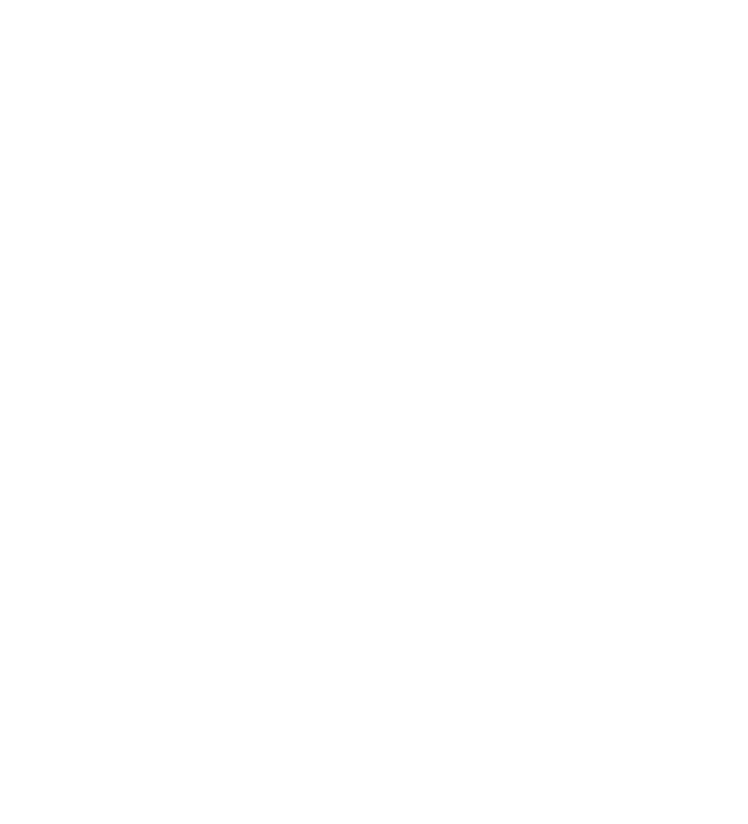
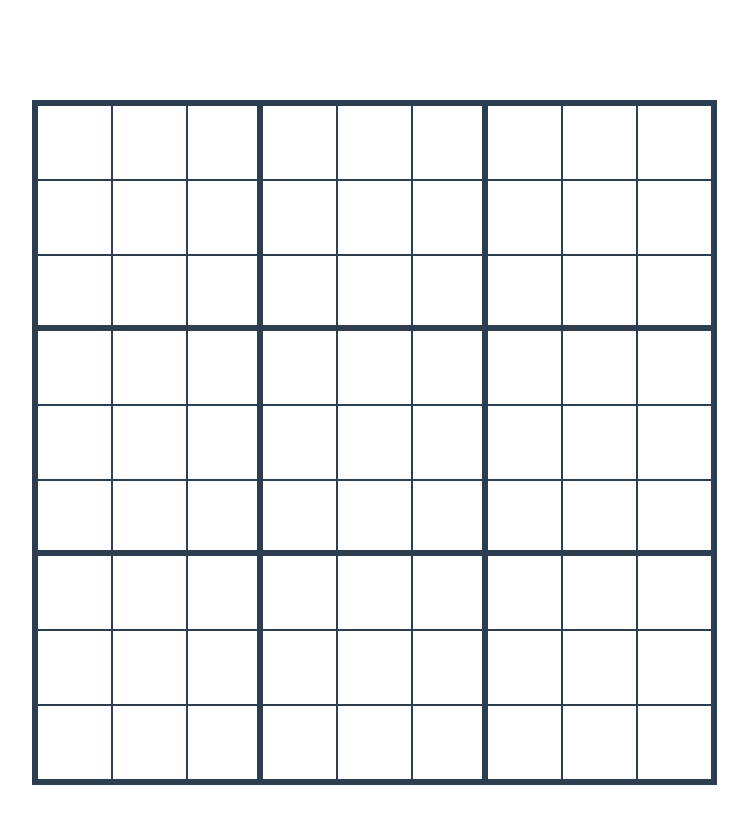
Before and after one commit to wai-doi/sudoku-board, a Vue app: page / in a window 1280 px wide. Shown: the top 824 px of the page, without its empty margins (266-1014 px from the left). Before the commit the page ends 800 px from the top, so only its background shows below. Built offline with nearby package versions, Linux system fonts and the light colour scheme; the HTML template or start-up script is replaced by a standard one.

Commit message:
Display Board

```diff
--- a/src/App.vue
+++ b/src/App.vue
@@ -1,7 +1,21 @@
-<script setup lang="ts"></script>
+<script setup lang="ts">
+import { ref } from 'vue'
+import NumberBoard from './components/NumberBoard.vue'
+import type { Board } from './type'
+
+const board = ref<Board>(initializeCellValue())
+
+function initializeCellValue(): Board {
+  return [...Array(9)].map((_, row) => {
+    return [...Array(9)].map((_, col) => {
+      return { value: null, row: row, col: col, readonly: false }
+    })
+  })
+}
+</script>
 
 <template>
-  <main></main>
+  <main>
+    <NumberBoard :board="board" />
+  </main>
 </template>
-
-<style scoped></style>
--- a/src/assets/main.css
+++ b/src/assets/main.css
@@ -1,35 +1,9 @@
-@import './base.css';
+@import url('./base.css');
 
 #app {
-  max-width: 1280px;
+  display: flex;
+  justify-content: center;
+  max-width: 65%;
   margin: 0 auto;
-  padding: 2rem;
   font-weight: normal;
 }
-
-a,
-.green {
-  text-decoration: none;
-  color: hsla(160, 100%, 37%, 1);
-  transition: 0.4s;
-  padding: 3px;
-}
-
-@media (hover: hover) {
-  a:hover {
-    background-color: hsla(160, 100%, 37%, 0.2);
-  }
-}
-
-@media (min-width: 1024px) {
-  body {
-    display: flex;
-    place-items: center;
-  }
-
-  #app {
-    display: grid;
-    grid-template-columns: 1fr 1fr;
-    padding: 0 2rem;
-  }
-}
--- /dev/null
+++ b/src/components/NumberBoard.vue
@@ -0,0 +1,27 @@
+<script setup lang="ts">
+import NumberCell from './NumberCell.vue'
+import type { Board } from '../type'
+
+defineProps<{
+  board: Board
+}>()
+</script>
+
+<template>
+  <div class="container">
+    <div v-for="(row, rowIndex) in board" :key="rowIndex" class="row">
+      <NumberCell v-for="(cell, cellIndex) in row" :key="cellIndex" :cell="cell" />
+    </div>
+  </div>
+</template>
+
+<style scoped>
+.container {
+  margin: 100px;
+  border: 5px solid;
+}
+
+.row {
+  display: flex;
+}
+</style>
--- /dev/null
+++ b/src/components/NumberCell.vue
@@ -0,0 +1,42 @@
+<script setup lang="ts">
+import { computed } from 'vue'
+import type { Cell } from '../type'
+
+const props = defineProps<{
+  cell: Cell
+}>()
+
+const cellBorderClass = computed(() => ({
+  'border-bottom-thick': (props.cell.row + 1) % 3 === 0 && props.cell.row !== 8,
+  'border-right-thick': (props.cell.col + 1) % 3 === 0 && props.cell.col !== 8,
+}))
+</script>
+
+<template>
+  <div class="cell" :class="cellBorderClass">{{ cell.value }}</div>
+</template>
+
+<style scoped>
+.cell {
+  display: flex;
+  align-items: center;
+  justify-content: center;
+  width: 75px;
+  height: 75px;
+  font-size: 3rem;
+  cursor: pointer;
+  border: solid 1px;
+}
+
+.cell:hover {
+  background-color: gray;
+}
+
+.border-bottom-thick {
+  border-bottom: 5px solid;
+}
+
+.border-right-thick {
+  border-right: 5px solid;
+}
+</style>
--- /dev/null
+++ b/src/type.ts
@@ -0,0 +1,8 @@
+export type Cell = {
+  value: number | null
+  row: number
+  col: number
+  readonly: boolean
+}
+
+export type Board = Cell[][]
```
